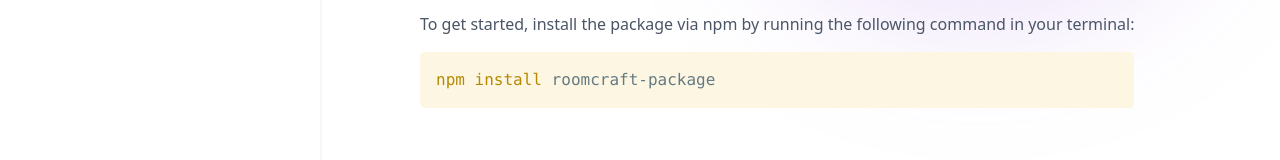
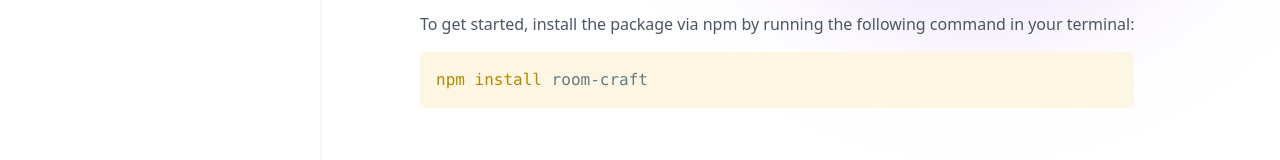
Before and after one commit to rajand2510/npm-roomcraft, a React (Vite) app: page /dashboard in a window 1280 px wide. Both pictures are taken after a click on the button "Installation Guide". Shown: the part 594-754 px from the top of the page. Built offline with nearby package versions, Linux system fonts and the light colour scheme.

Commit message:
install code

```diff
--- a/src/components/InstallationPage.jsx
+++ b/src/components/InstallationPage.jsx
@@ -5,7 +5,7 @@ import { solarizedlight } from 'react-syntax-highlighter/dist/esm/styles/prism';
 
 
 export default function InstallationPage() {
-    const codeString = `npm install roomcraft-package`;
+    const codeString = `npm install room-craft`;
 
 
     return (
```
